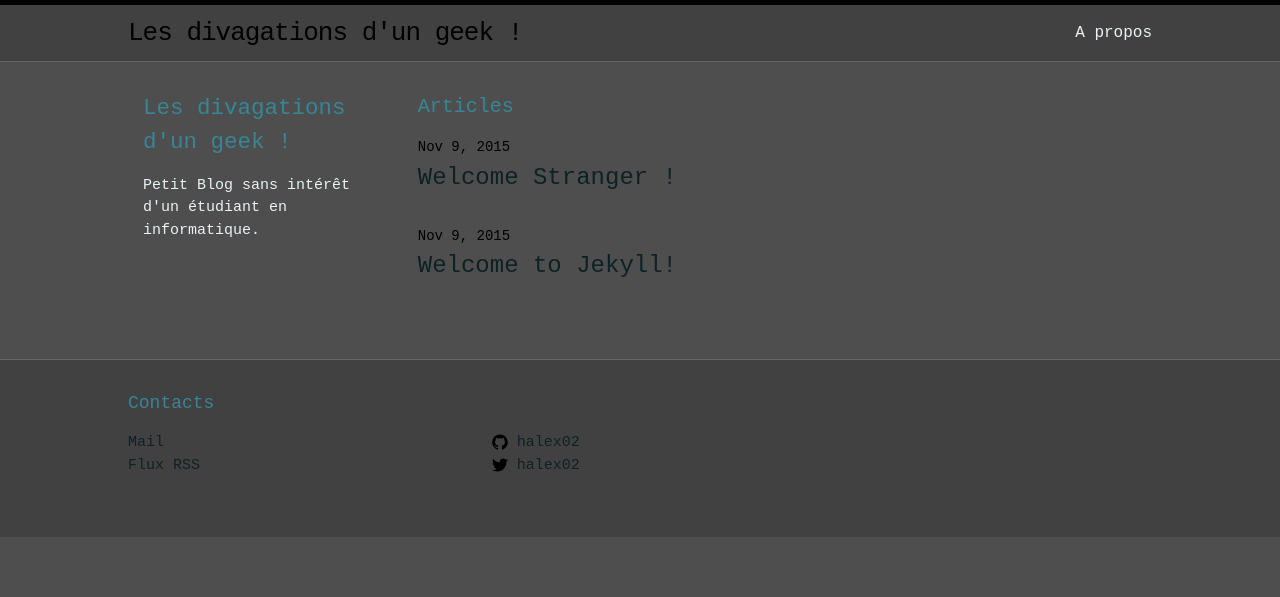
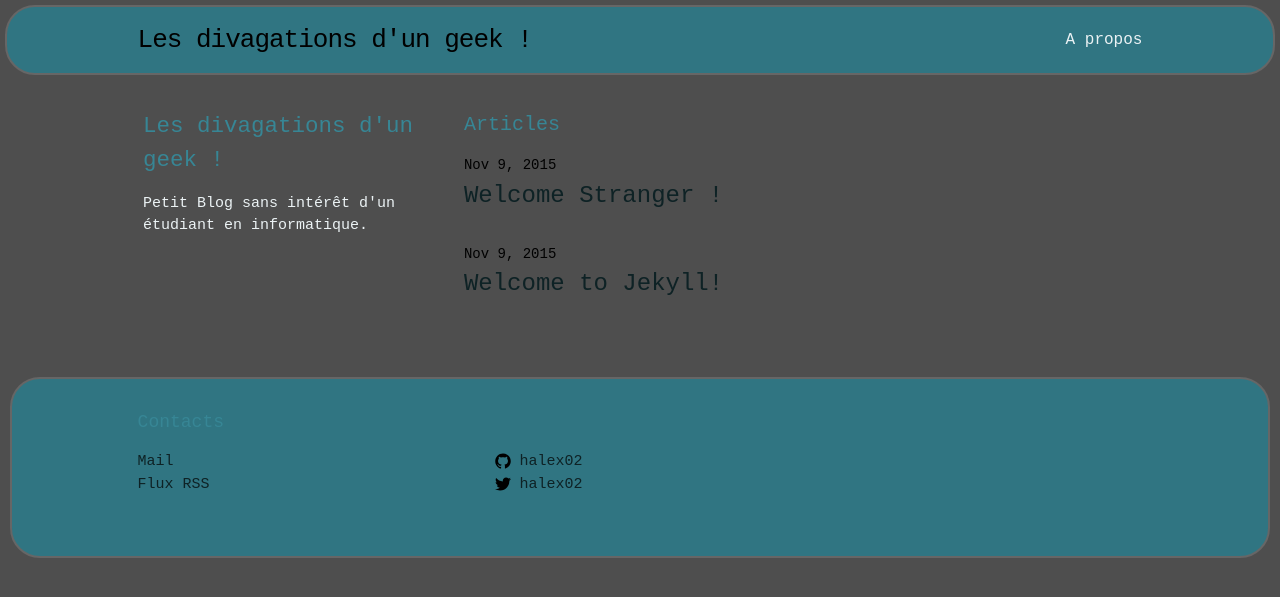
Before and after one commit to halex02/halex02.github.io, a Jekyll site: the page built from index.html, in a window 1280 px wide. Shown: the top 597 px of the page. Built offline with Jekyll 4.4.1, drawn with Linux system fonts in a browser that asks for light colours.

Commit message:
un peu de bleu, c'est beau

```diff
--- a/_sass/_layout.scss
+++ b/_sass/_layout.scss
@@ -2,10 +2,13 @@
  * Site header
  */
 .site-header {
-    border-top: 5px solid $grey-color-dark;
-    border-bottom: 1px solid $grey-color-light;
+    //border-top: 5px solid $grey-color-dark;
+    margin : 5px ;
+    padding : 5px ;
+    border: 2px solid $grey-color-light;
+    border-radius: 30px/30px ;
     height: 25% ;
-    background-color:darken($background-color, 5%) ;
+    background-color:darken($brand-color, 5%) ;
     //min-height: 56px;
 
     // Positioning context for the mobile navigation icon
@@ -100,10 +103,13 @@
  * Site footer
  */
 .site-footer {
+	     margin-right : 10px ;
+	     margin-left : 10px ;
 	     height : 15% ;
-	     border-top: 1px solid $grey-color-light;
+	     border: 2px solid $grey-color-light;
+	     border-radius: 30px/30px ;
     	     padding: $spacing-unit 0;
-	     background-color: darken($background-color, 5%) ;
+	     background-color: darken($brand-color, 5%) ;
 }
 
 .footer-heading {
@@ -194,14 +200,12 @@
 }
 
 .main-col-1 {
- width: -webkit-calc(25% - (#{$spacing-unit} / 2));
-  width: calc(25% - (#{$spacing-unit} / 2));
+ width: 28%;
 }
 
 .main-col-2 {
-    width: -webkit-calc(70% - (#{$spacing-unit} / 2));
-    width:         calc(70% - (#{$spacing-unit} / 2));
-}
+    width: 65%;
+    }
 
 .post-list {
     margin-left: 0;
```
